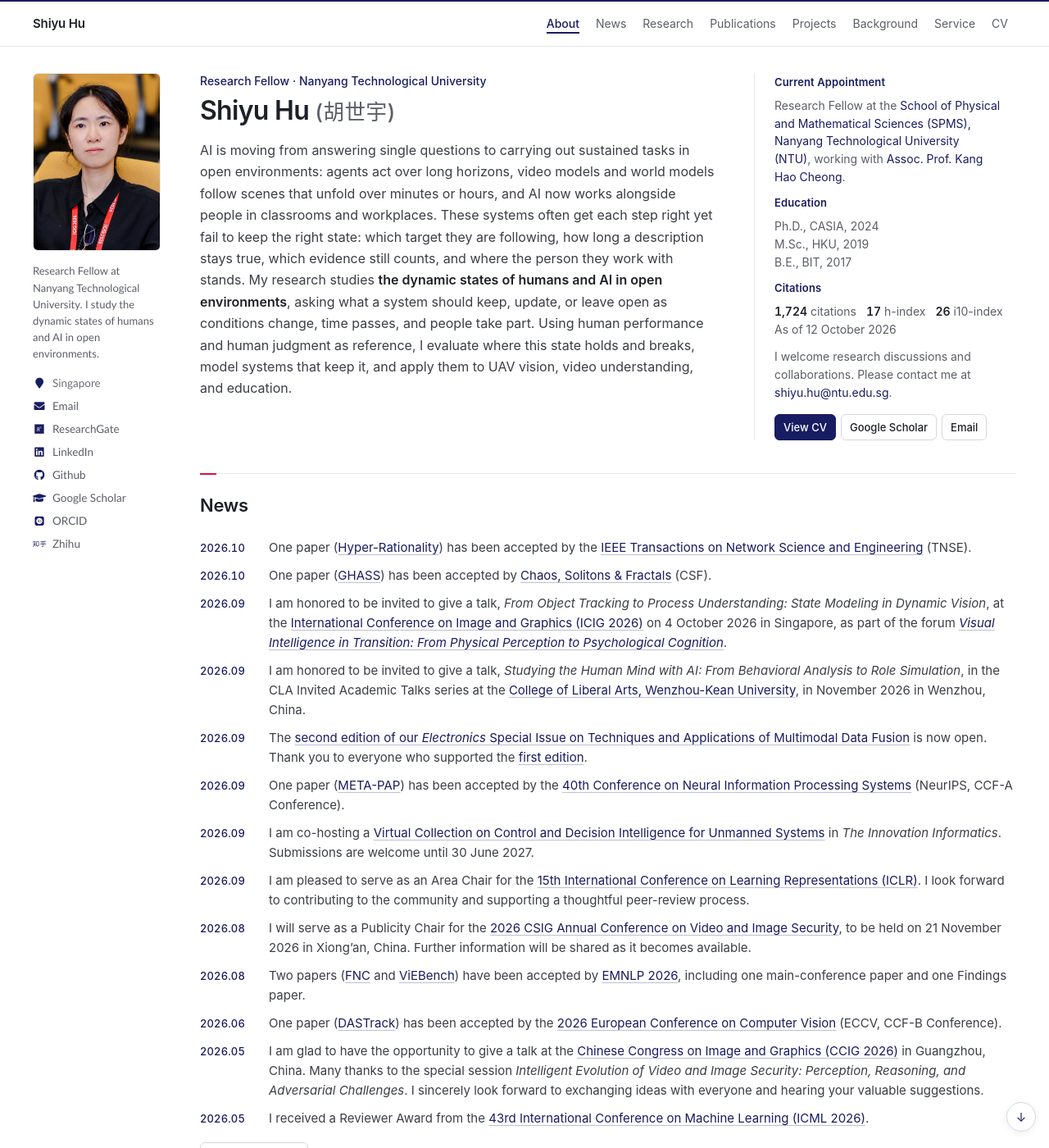
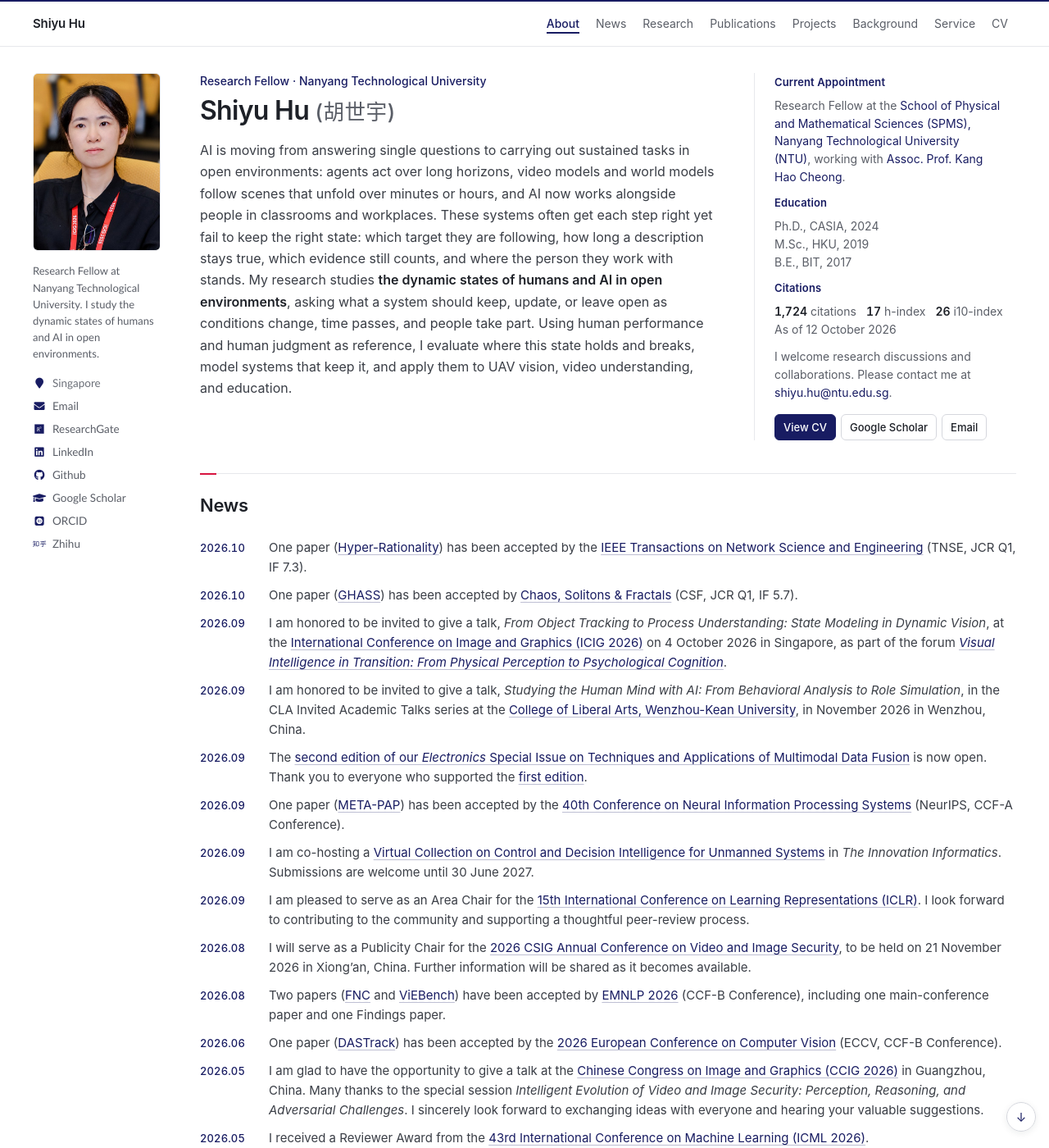
Before and after one commit to huuuuusy/huuuuusy.github.io, a Jekyll site: the page built from _pages/about.md, in a window 1280 px wide and 1400 px high. Shown: the whole window at 82% size. Built offline with Jekyll 4.4.1, drawn with Linux system fonts in a browser that asks for light colours; some web fonts are replaced.

Commit message:
Show JCR metrics for journals in News and align conference labels with Publications
Journal acceptance items in News carry the same JCR quartile and 2025 IF
as their publication entries; conference items gain the CCF level used in
Publications, with "Conference" capitalized throughout. The three AAAI
2026 AI4Edu workshop papers are marked Oral, matching the CV.

Co-Authored-By: Claude Opus 5.5 <noreply@anthropic.com>

```diff
--- a/_includes/home/content/news.md
+++ b/_includes/home/content/news.md
@@ -1,8 +1,8 @@
 <div class="news-timeline" markdown="1">
 
-**2026.10** One paper ([Hyper-Rationality](#HyperRationality)) has been accepted by the [IEEE Transactions on Network Science and Engineering](https://www.comsoc.org/publications/journals/ieee-transactions-network-science-and-engineering) (TNSE).
+**2026.10** One paper ([Hyper-Rationality](#HyperRationality)) has been accepted by the [IEEE Transactions on Network Science and Engineering](https://www.comsoc.org/publications/journals/ieee-transactions-network-science-and-engineering) (TNSE, JCR Q1, IF 7.3).
 
-**2026.10** One paper ([GHASS](#GHASS)) has been accepted by [Chaos, Solitons & Fractals](https://www.sciencedirect.com/journal/chaos-solitons-and-fractals) (CSF).
+**2026.10** One paper ([GHASS](#GHASS)) has been accepted by [Chaos, Solitons & Fractals](https://www.sciencedirect.com/journal/chaos-solitons-and-fractals) (CSF, JCR Q1, IF 5.7).
 
 **2026.09** I am honored to be invited to give a talk, *From Object Tracking to Process Understanding: State Modeling in Dynamic Vision*, at the [International Conference on Image and Graphics (ICIG 2026)](https://icig.csig.org.cn/2026/index.html) on 4 October 2026 in Singapore, as part of the forum [*Visual Intelligence in Transition: From Physical Perception to Psychological Cognition*](https://icig.csig.org.cn/2026/14104/list.html).
 
@@ -18,7 +18,7 @@
 
 **2026.08** I will serve as a Publicity Chair for the [2026 CSIG Annual Conference on Video and Image Security](https://www.csig.org.cn/21/202608/59772.html), to be held on 21 November 2026 in Xiong'an, China. Further information will be shared as it becomes available.
 
-**2026.08** Two papers ([FNC](#FakeNewsCourt) and [ViEBench](#ViEBench)) have been accepted by [EMNLP 2026](https://2026.emnlp.org/), including one main-conference paper and one Findings paper.
+**2026.08** Two papers ([FNC](#FakeNewsCourt) and [ViEBench](#ViEBench)) have been accepted by [EMNLP 2026](https://2026.emnlp.org/) (CCF-B Conference), including one main-conference paper and one Findings paper.
 
 **2026.06** One paper ([DASTrack](#DASTrack)) has been accepted by the [2026 European Conference on Computer Vision](https://eccv.ecva.net/Conferences/2026) (ECCV, CCF-B Conference).
 
@@ -32,17 +32,17 @@
 
 **2026.04** One paper ([COAL](#COAL)) has been accepted by the [35th International Joint Conference on Artificial Intelligence](https://2026.ijcai.org/) (IJCAI, CCF-B Conference).
 
-**2026.03** One paper ([TBDQ](#TBDQ)) has been accepted by the [Pattern Recognition](https://www.sciencedirect.com/journal/pattern-recognition) (PR, CCF-B Journal).
+**2026.03** One paper ([TBDQ](#TBDQ)) has been accepted by the [Pattern Recognition](https://www.sciencedirect.com/journal/pattern-recognition) (PR, CCF-B Journal, JCR Q1, IF 9.1).
 
 **2026.02** One paper ([EARL](#EARL)) has been accepted by the [2026 IEEE/CVF Conference on Computer Vision and Pattern Recognition](https://cvpr.thecvf.com/Conferences/2026) (CVPR, CCF-A Conference).
 
 **2026.02** One paper ([MATrack](#MATrack)) has been accepted by the [2026 IEEE International Conference on Robotics & Automation](https://2026.ieee-icra.org/) (ICRA, CCF-B Conference).
 
-**2026.02** One paper ([DAAWBench](#DAAWBench)) has been accepted by the [IEEE Transactions on Circuits and Systems for Video Technology](https://ieeexplore.ieee.org/xpl/RecentIssue.jsp?punumber=76) (TCSVT, CCF-B Journal).
+**2026.02** One paper ([DAAWBench](#DAAWBench)) has been accepted by the [IEEE Transactions on Circuits and Systems for Video Technology](https://ieeexplore.ieee.org/xpl/RecentIssue.jsp?punumber=76) (TCSVT, CCF-B Journal, JCR Q1, IF 10.8).
 
-**2026.02** One review paper ([Video intelligence](#TNSE26)) has been accepted by the [IEEE Transactions on Network Science and Engineering](https://www.comsoc.org/publications/journals/ieee-transactions-network-science-and-engineering) (TNSE).
+**2026.02** One review paper ([Video intelligence](#TNSE26)) has been accepted by the [IEEE Transactions on Network Science and Engineering](https://www.comsoc.org/publications/journals/ieee-transactions-network-science-and-engineering) (TNSE, JCR Q1, IF 7.3).
 
-**2026.01** I am honored to have participated in [Humanity's Last Exam (HLE)](https://www.nature.com/articles/s41586-025-09962-4), published in *Nature*, by submitting expert-level questions related to AI as a member of the [HLE Contributors Consortium](https://www.nature.com/articles/s41586-025-09962-4#group-3).
+**2026.01** I am honored to have participated in [Humanity's Last Exam (HLE)](https://www.nature.com/articles/s41586-025-09962-4), published in *Nature* (JCR Q1, IF 56.1), by submitting expert-level questions related to AI as a member of the [HLE Contributors Consortium](https://www.nature.com/articles/s41586-025-09962-4#group-3).
 
 **2026.01** We presented two main-conference Oral papers ([CausalStep Slides](https://huuuuusy.github.io/files/CausalStep-Slides.pdf) and [VerifyBench Slides](https://huuuuusy.github.io/files/VerifyBench-Slides.pdf)) and three workshop papers ([SOEI Slides](https://huuuuusy.github.io/files/AAAI26-AI4Edu-SOEI-Slides.pdf), [EduVerse Slides](https://huuuuusy.github.io/files/AAAI26-AI4Edu-EduVerse-Slides.pdf), and [EduPersona Slides](https://huuuuusy.github.io/files/AAAI26-AI4Edu-EduPersona-Slides.pdf)) at AAAI 2026. Thanks to everyone who visited us at the Singapore EXPO for the discussions.
 
@@ -52,7 +52,7 @@
 
 **2025.12** We will conduct a Mini-Symposium (topic: Complex Network Systems and Large Language Models) on [NODYCON 2026 (The Fifth International Nonlinear Dynamics Conference)](https://nodycon2026.app.earendelplatform.com/), more information will be released soon.
 
-**2025.11** Three papers have been accepted by the [AI for Education Workshop in the 40th Annual AAAI Conference on Artificial Intelligence](https://ai4ed.cc/workshops/aaai2026) (AAAIW).
+**2025.11** Three papers have been accepted by the [AI for Education Workshop in the 40th Annual AAAI Conference on Artificial Intelligence](https://ai4ed.cc/workshops/aaai2026) (AAAIW, Workshop in CCF-A Conference, **<font color=DarkRed>Oral</font>**).
 
 **2025.11** Two papers ([CausalStep](#CausalStep) and [VerifyBench](#VerifyBench)) have been accepted by the [40th Annual AAAI Conference on Artificial Intelligence](https://aaai.org/conference/aaai/aaai-26/) (AAAI, CCF-A Conference, **<font color=DarkRed>Oral</font>**).
 
@@ -66,9 +66,9 @@
 
 **2025.07** Obtain [IEEE SMCS](https://www.ieeesmc.org/) TEAM Program Award.
 
-**2025.06** One paper ([ATCTrack](#ATCTrack)) has been accepted by [International Conference on Computer Vision](https://iccv.thecvf.com/) (ICCV, CCF-A conference, **<font color=DarkRed>Highlight</font>**).
+**2025.06** One paper ([ATCTrack](#ATCTrack)) has been accepted by [International Conference on Computer Vision](https://iccv.thecvf.com/) (ICCV, CCF-A Conference, **<font color=DarkRed>Highlight</font>**).
 
-**2025.05** One review paper ([ALP](#CEAI-adaptive)) has been accepted by [Computers and Education: Artificial Intelligence](https://www.sciencedirect.com/journal/computers-and-education-artificial-intelligence).
+**2025.05** One review paper ([ALP](#CEAI-adaptive)) has been accepted by [Computers and Education: Artificial Intelligence](https://www.sciencedirect.com/journal/computers-and-education-artificial-intelligence) (C&E:AI, JCR Q1, IF 23.4).
 
 **2025.05** Our new work [FIOVA](#FIOVA) is now online! We introduce a multi-annotator benchmark for human-aligned video captioning, supporting semantic diversity and cognitive-aware evaluation. Check out the [project page](https://huuuuusy.github.io/fiova/) and [arXiv paper](https://arxiv.org/pdf/2410.15270) for more details.
 
@@ -76,11 +76,11 @@
 
 **2025.05** We will present our work ([SOTVerse](#SOTVerse)) at IJCV2024 during the [VALSE2025](https://valser.org/2025/) poster session (June 2025, Zhuhai, China).
 
-**2025.05** One paper ([CSTrack](#CSTrack)) has been accepted by [International Conference on Machine Learning](https://icml.cc/) (ICML, CCF-A conference).
+**2025.05** One paper ([CSTrack](#CSTrack)) has been accepted by [International Conference on Machine Learning](https://icml.cc/) (ICML, CCF-A Conference).
 
-**2025.05** One paper ([DARTer](#DARTer)) has been accepted by [International Conference on Multimedia Retrieval](https://www.icmr-2025.org/) (ICMR, CCF-B conference).
+**2025.05** One paper ([DARTer](#DARTer)) has been accepted by [International Conference on Multimedia Retrieval](https://www.icmr-2025.org/) (ICMR, CCF-B Conference).
 
-**2025.05** One paper ([MSAD](#MSAD)) has been accepted by [IET Computer Vision](https://digital-library.theiet.org/journal/iet-cvi) (IET-CVI, CCF-C journal).
+**2025.05** One paper ([MSAD](#MSAD)) has been accepted by [IET Computer Vision](https://digital-library.theiet.org/journal/iet-cvi) (IET-CVI, CCF-C Journal, JCR Q4, IF 1.4).
 
 **2025.04** We will conduct a tutorial at [28th European Conference on Artificial Intelligence (ECAI)](https://ecai2025.org/) (25th-30th October, 2025, Bologna, Italy).
 
@@ -88,7 +88,7 @@
 
 **2025.02** The book [*Visual Object Tracking: An Evaluation Perspective*](https://link.springer.com/book/9789819645572) is online.
 
-**2025.01** One paper ([CTVLT](#ICASSP25)) has been accepted by [IEEE International Conference on Acoustics, Speech, and Signal Processing](https://2025.ieeeicassp.org/) (ICASSP, CCF-B conference).
+**2025.01** One paper ([CTVLT](#ICASSP25)) has been accepted by [IEEE International Conference on Acoustics, Speech, and Signal Processing](https://2025.ieeeicassp.org/) (ICASSP, CCF-B Conference).
 
 **2025.01** A special issue ([Techniques and Applications of Multimodal Data Fusion](https://www.mdpi.com/journal/electronics/special_issues/QVWA4F5H4E)) in [Electronics](https://www.mdpi.com/journal/electronics) has been announced, all papers related to this topic are welcomed for submission!
 
@@ -106,7 +106,7 @@
 
 **2024.07** One [tutorial proposal](https://icpr2024.org/tutorials.html) has been accepted by [International Conference on Pattern Recognition](https://icpr2024.org/) (ICPR), the tutorial will be conducted in Dec. 2024 (Kolkata, India).
 
-**2024.06** One paper ([VS-LLM](#VSLLM)) has been accepted by [Chinese Conference on Pattern Recognition and Computer Vision](https://www.prcv.cn) (PRCV).
+**2024.06** One paper ([VS-LLM](#VSLLM)) has been accepted by [Chinese Conference on Pattern Recognition and Computer Vision](https://www.prcv.cn) (PRCV, CCF-C Conference).
 
 **2024.06** One paper ([IGBA](#IGBA)) has been accepted by [Chinese Mental Health Journal](https://zxws.cbpt.cnki.net/portal) (《中国心理卫生杂志》).
 
@@ -114,37 +114,37 @@
 
 **2024.05** We have presented our work ([GIT](#GIT)) at TPAMI2023 during the [VALSE2024](http://www.valser.org/2024/#/) poster session (May 2024, Chongqing, China, see our [Poster](https://huuuuusy.github.io/files/VALSE24Poster-364.pdf) for more information).
 
-**2024.04** One paper ([DTLLM-VLT](#DTLLM)) has been accepted by the [3rd Workshop on Vision Datasets Understanding and DataCV Challenge in CVPR 2024](https://sites.google.com/view/vdu-cvpr24/) (CVPRW, **<font color=DarkRed>Oral, Best Paper Honorable Mention</font>**).
+**2024.04** One paper ([DTLLM-VLT](#DTLLM)) has been accepted by the [3rd Workshop on Vision Datasets Understanding and DataCV Challenge in CVPR 2024](https://sites.google.com/view/vdu-cvpr24/) (CVPRW, Workshop in CCF-A Conference, **<font color=DarkRed>Oral, Best Paper Honorable Mention</font>**).
 
-**2024.04** One paper ([AWCV-100K](#AWCV)) has been accepted by [IEEE Transactions on Circuits and Systems for Video Technology](https://ieeexplore.ieee.org/xpl/RecentIssue.jsp?punumber=76) (TCSVT).
+**2024.04** One paper ([AWCV-100K](#AWCV)) has been accepted by [IEEE Transactions on Circuits and Systems for Video Technology](https://ieeexplore.ieee.org/xpl/RecentIssue.jsp?punumber=76) (TCSVT, CCF-B Journal, JCR Q1, IF 10.8).
 
 **2024.01** One [project](#IEPRF23) about human-computer interaction in intelligent education has been funded by the 2023 Intelligent Education PhD Research Fund, supported by the Institute of AI Education Shanghai and East China Normal University.
 
 **2024.01** Got my Ph.D. degree at [Institute of Automation, Chinese Academy of Sciences (CASIA)](http://english.ia.cas.cn/) and [University of Chinese Academy of Sciences (UCAS)](https://english.ucas.ac.cn/).
 
-**2023.12** One paper ([Cryo-EM](#ICASSP24)) has been accepted by the [IEEE International Conference on Acoustics, Speech, and Signal Processing](https://2024.ieeeicassp.org/) (ICASSP, CCF-B conference).
+**2023.12** One paper ([Cryo-EM](#ICASSP24)) has been accepted by the [IEEE International Conference on Acoustics, Speech, and Signal Processing](https://2024.ieeeicassp.org/) (ICASSP, CCF-B Conference).
 
-**2023.11** One paper ([SOI2023](#CSAI23)) has been accepted by [International Conference on Computer Science and Artificial Intelligence](http://www.csai.org/) (CSAI, **<font color=DarkRed>Oral</font>**).
+**2023.11** One paper ([SOI2023](#CSAI23)) has been accepted by [International Conference on Computer Science and Artificial Intelligence](http://www.csai.org/) (CSAI, EI Conference, **<font color=DarkRed>Oral</font>**).
 
 **2023.10** Obtain China National Scholarship (国家奖学金, top 1%, only 8 Ph.D. students in main campus of UCAS win this scholarship).
 
 **2023.10** Obtain First Prize of Climbing Scholarship (攀登一等奖学金, only 6 students in CASIA win this scholarship).
 
-**2023.10** One paper ([BioDrone](#BioDrone)) has been accepted by [International Journal of Computer Vision](https://www.springer.com/journal/11263) (IJCV, CCF-A journal).
+**2023.10** One paper ([BioDrone](#BioDrone)) has been accepted by [International Journal of Computer Vision](https://www.springer.com/journal/11263) (IJCV, CCF-A Journal, JCR Q1, IF 10.3).
 
 **2023.09** One survey ([SOT survey](#JIG-survey)) has been accepted by [Journal of Image and Graphics](http://www.cjig.cn/jig/ch/index.aspx) (《中国图象图形学报》).
 
-**2023.09** One paper ([MGIT](#MGIT)) has been accepted by [Conference on Neural Information Processing Systems](https://neurips.cc/Conferences/2023) (NeurIPS, CCF-A conference).
+**2023.09** One paper ([MGIT](#MGIT)) has been accepted by [Conference on Neural Information Processing Systems](https://neurips.cc/Conferences/2023) (NeurIPS, CCF-A Conference).
 
-**2023.09** One paper ([SOTVerse](#SOTVerse)) has been accepted by [International Journal of Computer Vision](https://www.springer.com/journal/11263) (IJCV, CCF-A journal).
+**2023.09** One paper ([SOTVerse](#SOTVerse)) has been accepted by [International Journal of Computer Vision](https://www.springer.com/journal/11263) (IJCV, CCF-A Journal, JCR Q1, IF 10.3).
 
-**2023.08** One paper ([HIST](#PRCV23)) has been accepted by [Chinese Conference on Pattern Recognition and Computer Vision](https://www.prcv.cn) (PRCV, CCF-C conference).
+**2023.08** One paper ([HIST](#PRCV23)) has been accepted by [Chinese Conference on Pattern Recognition and Computer Vision](https://www.prcv.cn) (PRCV, CCF-C Conference).
 
 **2022.06** Obtain merit student of [University of Chinese Academy of Sciences](https://english.ucas.ac.cn/).
 
-**2022.06** One paper ([INS](#Neu22)) has been accepted by [Neurocomputing](https://www.sciencedirect.com/journal/neurocomputing) (Neu).
+**2022.06** One paper ([INS](#Neu22)) has been accepted by [Neurocomputing](https://www.sciencedirect.com/journal/neurocomputing) (CCF-C Journal, JCR Q1, IF 6.7).
 
-**2022.02** One paper ([GIT](#GIT)) has been accepted by [IEEE Transactions on Pattern Analysis and Machine Intelligence](https://ieeexplore.ieee.org/xpl/RecentIssue.jsp?punumber=34) (TPAMI, CCF-A journal).
+**2022.02** One paper ([GIT](#GIT)) has been accepted by [IEEE Transactions on Pattern Analysis and Machine Intelligence](https://ieeexplore.ieee.org/xpl/RecentIssue.jsp?punumber=34) (TPAMI, CCF-A Journal, JCR Q1, IF 20.4).
 
 **2021.06** One survey ([Visual Turing](#VTT)) has been accepted by [Journal of Graphics](http://www.txxb.com.cn/CN/2095-302X/home.shtml) (《图学学报》).
 
--- a/_includes/home/content/publications/workshop.md
+++ b/_includes/home/content/publications/workshop.md
@@ -5,19 +5,19 @@
 - <span class='anchor workshop-anchor' id='SOEI-AAAIW'></span>``AAAIW 2026``
 **Learning to Be Taught: A Structured SOEI Framework for Modeling and Evaluating Personality-Aligned Virtual Student Agents**,
 Y. Ma\*, ***<font color=DarkRed>Shiyu Hu</font>***\*, [X. Li](https://github.com/Xuchen-Li), [Y. Wang](https://scholar.google.com.hk/citations?hl=zh-CN&user=nMe_kLAAAAAJ), Y. Chen, [S. Liu](https://faculty.ecnu.edu.cn/_s8/lsq/main.psp), [KH Cheong](https://dr.ntu.edu.sg/cris/rp/rp02319)  (*Equal Contributions),
-[the AI for Education Workshop in the 40th Annual AAAI Conference on Artificial Intelligence](https://ai4ed.cc/workshops/aaai2026) (Workshop in CCF-A Conference),
+[the AI for Education Workshop in the 40th Annual AAAI Conference on Artificial Intelligence](https://ai4ed.cc/workshops/aaai2026) (Workshop in CCF-A Conference, **<font color=DarkRed>Oral</font>**),
 [📹 Slides](https://huuuuusy.github.io/files/AAAI26-AI4Edu-SOEI-Slides.pdf)
 
 - <span class='anchor workshop-anchor' id='EduVerse-AAAIW'></span>``AAAIW 2026``
 **Redefining Educational Simulation: EduVerse as a User-Defined and Developmental Multi-Agent Simulation Space**,
 Y. Ma\*, ***<font color=DarkRed>Shiyu Hu</font>***\*, B. Zhu, [Y. Wang](https://scholar.google.com.hk/citations?hl=zh-CN&user=nMe_kLAAAAAJ), Y. Kang, [S. Liu](https://faculty.ecnu.edu.cn/_s8/lsq/main.psp), [KH Cheong](https://dr.ntu.edu.sg/cris/rp/rp02319)  (*Equal Contributions),
-[the AI for Education Workshop in the 40th Annual AAAI Conference on Artificial Intelligence](https://ai4ed.cc/workshops/aaai2026) (Workshop in CCF-A Conference),
+[the AI for Education Workshop in the 40th Annual AAAI Conference on Artificial Intelligence](https://ai4ed.cc/workshops/aaai2026) (Workshop in CCF-A Conference, **<font color=DarkRed>Oral</font>**),
 [📹 Slides](https://huuuuusy.github.io/files/AAAI26-AI4Edu-EduVerse-Slides.pdf)
 
 - <span class='anchor workshop-anchor' id='EduPersona-AAAIW'></span>``AAAIW 2026``
 **From Objective to Subjective: A Benchmark for Virtual Student Abilities**,
 B. Zhu\*, ***<font color=DarkRed>Shiyu Hu</font>***\*, Y. Ma, Y. Zhang, [KH Cheong](https://dr.ntu.edu.sg/cris/rp/rp02319) (*Equal Contributions),
-[the AI for Education Workshop in the 40th Annual AAAI Conference on Artificial Intelligence](https://ai4ed.cc/workshops/aaai2026) (Workshop in CCF-A Conference),
+[the AI for Education Workshop in the 40th Annual AAAI Conference on Artificial Intelligence](https://ai4ed.cc/workshops/aaai2026) (Workshop in CCF-A Conference, **<font color=DarkRed>Oral</font>**),
 [📹 Slides](https://huuuuusy.github.io/files/AAAI26-AI4Edu-EduPersona-Slides.pdf)
 
 - <span class='anchor workshop-anchor' id='DTLLM'></span>``CVPRW 2024`` **Diverse Text Generation for Visual Language Tracking Based on LLM**,
```
Also changed, not shown: docs/plans/mature-cosmic-academic-homepage-redesign.md (+7 -0 lines).
